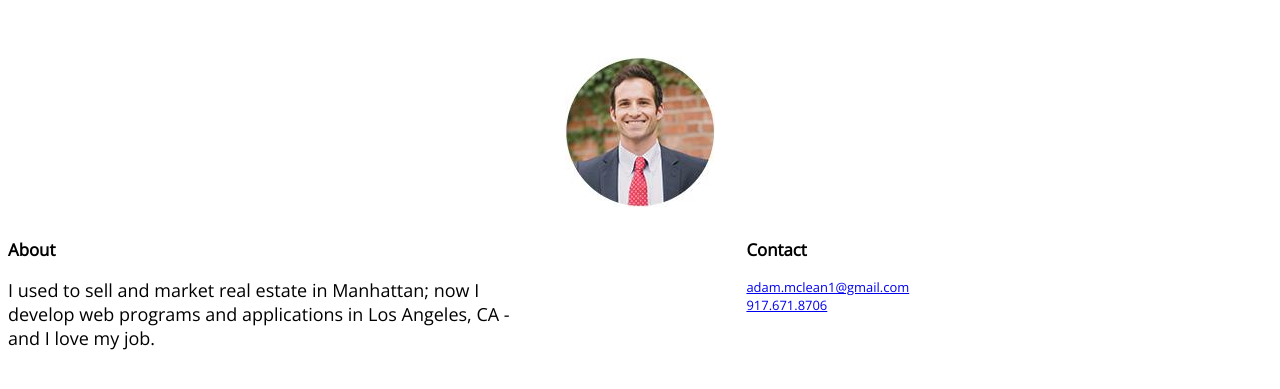
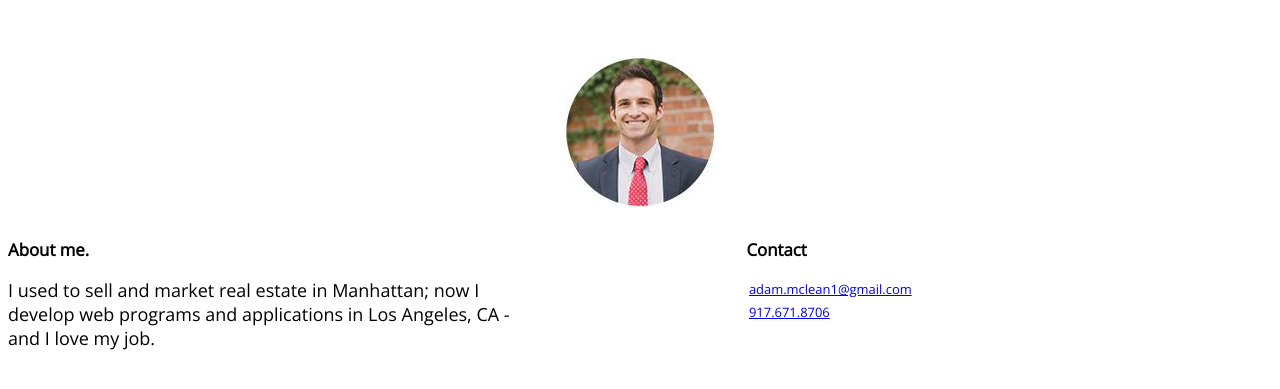
Before and after one commit to adammclean/ga-interview, a plain HTML site: page index.html in a window 1280 px wide. Shown: the part 365-754 px from the top of the page. Drawn offline with nearby package versions, Linux system fonts and the light colour scheme.

Commit message:
finish draft 1

```diff
--- a/css/style.css
+++ b/css/style.css
@@ -73,6 +73,6 @@ Contact
 	font-size: .9em;
 }
 
-#input {
-	text-align: center;
+#contact-info li {
+	padding: 2.5px;
 }
--- a/index.html
+++ b/index.html
@@ -16,7 +16,7 @@
 		<img src="img/adam.jpg">
 	</div>
 	<div id="about">
-		<h3>About</h3>
+		<h3>About me.</h3>
 			<p>I used to sell and market real estate in Manhattan; now I develop web programs and applications in Los Angeles, CA - and I love my job.</p>
 	</div>
 		<div id="contact">
```
